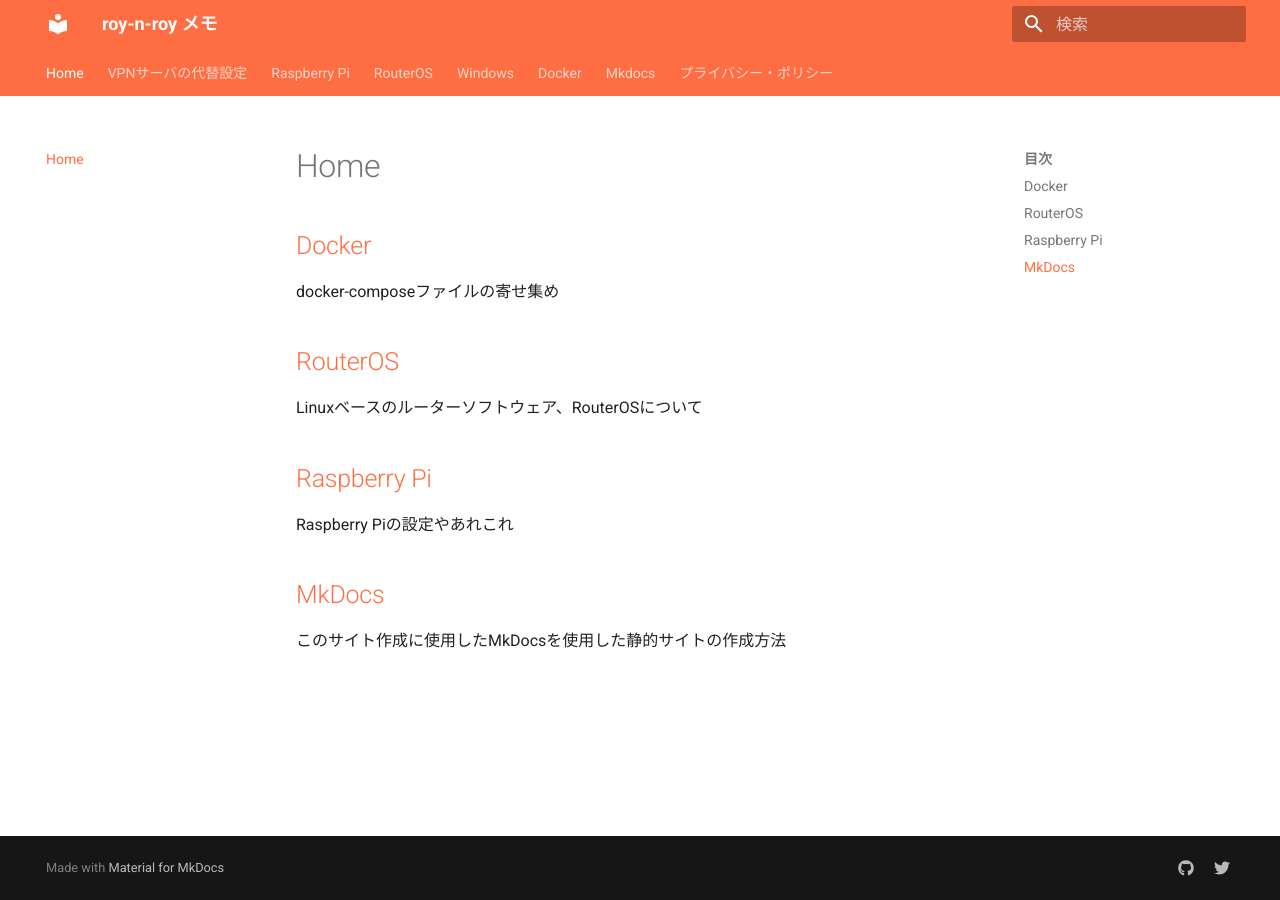
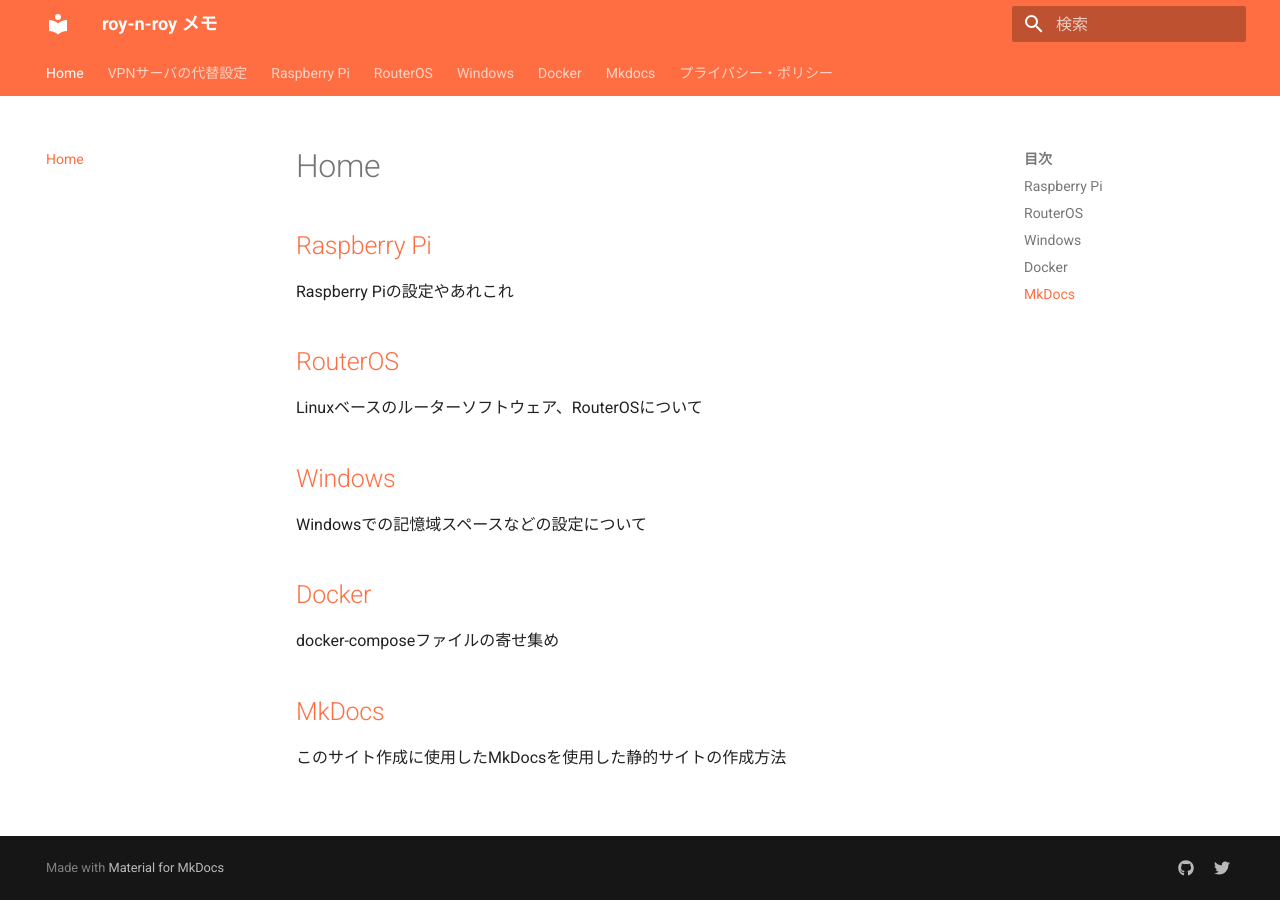
Before and after one commit to roy-n-roy/roy-n-roy.github.io, an MkDocs documentation site: the page built from docs/index.md, in a window 1280 px wide. Built offline with MkDocs 1.6.1 and Material for MkDocs 9.7.7, drawn with Linux system fonts in a browser that asks for light colours.

Commit message:
index更新

```diff
--- a/docs/index.md
+++ b/docs/index.md
@@ -1,11 +1,14 @@
-## [Docker](/Docker)
-docker-composeファイルの寄せ集め
+## [Raspberry Pi](/Raspberry Pi)
+Raspberry Piの設定やあれこれ
 
 ## [RouterOS](/RouterOS)
 Linuxベースのルーターソフトウェア、RouterOSについて
 
-## [Raspberry Pi](/Raspberry Pi)
-Raspberry Piの設定やあれこれ
+## [Windows](/Windows)
+Windowsでの記憶域スペースなどの設定について
+
+## [Docker](/Docker)
+docker-composeファイルの寄せ集め
 
 ## [MkDocs](/mkdocs)
 このサイト作成に使用したMkDocsを使用した静的サイトの作成方法
```
Also changed, not shown: docs/Windows/index.md (added, +4 -0 lines).
